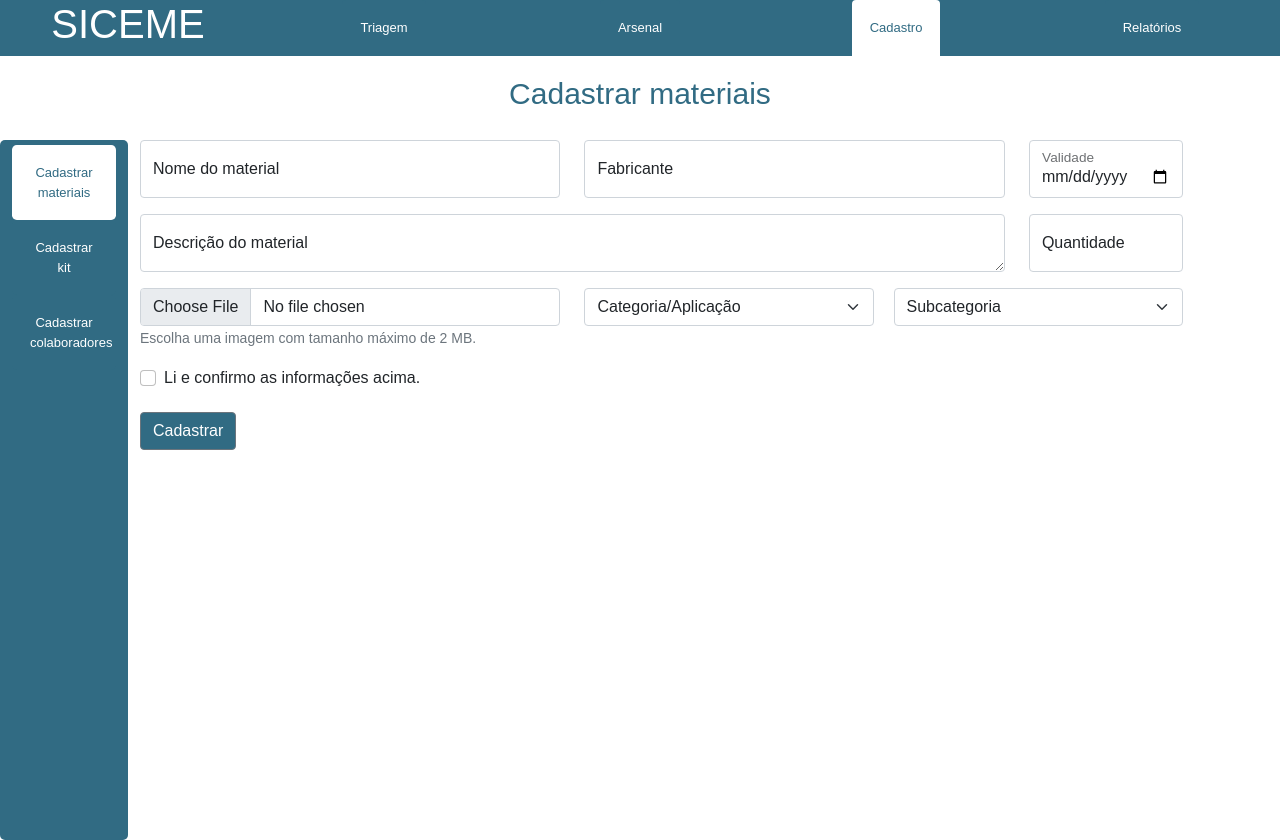
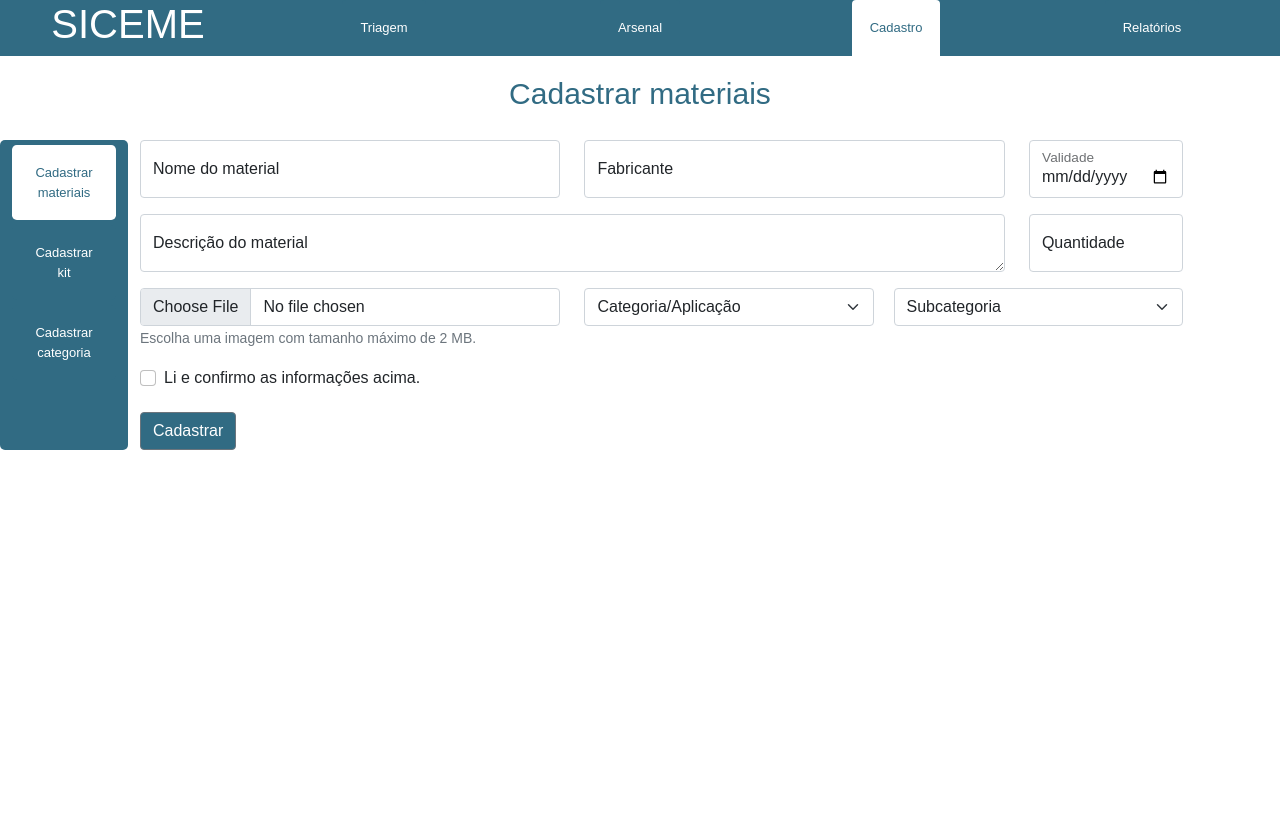
Before and after one commit to kaellandrade/siceme, a React (Create React App) app in the folder front-end/: page /cadastro in a window 1280 px wide. After the commit the page ends 800 px from the top, so only its background shows below. Built offline with nearby package versions, Linux system fonts and the light colour scheme.

Commit message:
add margem nos botoes do sub menu

```diff
--- a/front-end/src/components/Modal/Modal_detalhes.jsx
+++ b/front-end/src/components/Modal/Modal_detalhes.jsx
@@ -10,7 +10,8 @@ function Modal_detalhes(props) {
   return (
     <div>
       <Button
-        color="danger"
+        className='button mais-detalhes'
+        color="link"
         onClick={() => setModal(true)}
       >
         Mais detalhes
@@ -39,6 +40,7 @@ function Modal_detalhes(props) {
                       name="nome"
                       type="name"
                       placeholder="Nome do material"
+                      readOnly
                     />
                     <Label for="nome do material">
                       Nome do material
@@ -52,6 +54,7 @@ function Modal_detalhes(props) {
                       name="name"
                       type="name"
                       placeholder="Fabricante"
+                      readOnly
                     />
                     <Label for="fabricante">
                       Fabricante
@@ -65,6 +68,7 @@ function Modal_detalhes(props) {
                       name="validade"
                       type="date"
                       placeholder="Validade"
+                      readOnly
                     />
                     <Label for="validade">
                       Validade
@@ -83,6 +87,7 @@ function Modal_detalhes(props) {
                       type="textarea"
                       maxLength={250}
                       placeholder="Descrição do material"
+                      readOnly
                     />
                     <Label for="descricao">
                       Descrição do material
@@ -109,44 +114,7 @@ function Modal_detalhes(props) {
                 </Col>
               </Row>
 
-              <Row>
-                <Col md={5}>
-                  <FormGroup>
 
-                    <Input
-                      id="file image"
-                      name="file image"
-                      type="file"
-                      placeholder="imagem"
-                    />
-                    <FormText>
-                      Escolha uma imagem com tamanho máximo de 2 MB.
-                    </FormText>
-                  </FormGroup>
-                </Col>
-                <Col md={7}>
-                  <FormGroup floating>
-
-                  </FormGroup>
-                </Col>
-              </Row>
-
-              <FormGroup check>
-                <Input
-                  id="check"
-                  name="check"
-                  type="checkbox"
-                />
-                <Label
-                  check
-                  for="check"
-                >
-                  Li e confirmo as informações acima.
-                </Label>
-              </FormGroup>
-              <Button className="button cadastrar material" type="submit" >
-                Cadastrar
-              </Button>
 
             </Form>
           </div>
--- a/front-end/src/pages/Cadastro/ButtonSubStyle.js
+++ b/front-end/src/pages/Cadastro/ButtonSubStyle.js
@@ -14,6 +14,8 @@ export const ButtonSubM = styled(Button)`
   border-width: 2px;
   border-color: #316B83;
   text-transform: none;
+  margin-bottom: 5px;
+
 
   :hover{
     background-color: #6497b1;
--- a/front-end/src/pages/Cadastro/index.css
+++ b/front-end/src/pages/Cadastro/index.css
@@ -24,9 +24,10 @@ main.container.flex-column {
 div.col-md-1 {
   background-color: #316B83;
   border-radius: 5px;
-  width: 10%;
+  min-width: 120px;
   padding-top: 5px;
-  height: 800px;
+  /* height: 800px; */
+
 
   align-items: center;
 }
--- a/front-end/src/pages/Cadastro/index.js
+++ b/front-end/src/pages/Cadastro/index.js
@@ -48,15 +48,24 @@ function Main(props) {
           <div className="row">
 
             <div className="col-md-1">
+              <div className="row">
                 <button type="button" className="buttonMenu" onClick={(event) => { event.preventDefault(); setButtonSelect("Cadastrar materiais") }} >
                   <ButtonSubMenu texto={"Cadastrar materiais"} buttonSelect={buttonSelect} />
                 </button>
+
+              </div>
+              <div className="row">
                 <button type="button" className="buttonMenu" onClick={(event) => { event.preventDefault(); setButtonSelect("Cadastrar kit") }} >
                   <ButtonSubMenu texto={"Cadastrar kit"} buttonSelect={buttonSelect} />
                 </button>
-              <button type="button" className="buttonMenu" onClick={(event) => { event.preventDefault(); setButtonSelect("Cadastrar colaboradores") }} >
-                <ButtonSubMenu texto={"Cadastrar colaboradores"} buttonSelect={buttonSelect} />
+
+              </div>
+              <div className="row">
+                <button type="button" className="buttonMenu" onClick={(event) => { event.preventDefault(); setButtonSelect("Cadastrar categoria") }} >
+                  <ButtonSubMenu texto={"Cadastrar categoria"} buttonSelect={buttonSelect} />
                 </button>
+
+              </div>
 
             </div>
 
--- a/front-end/src/pages/Triagem/ButtonSubStyle.js
+++ b/front-end/src/pages/Triagem/ButtonSubStyle.js
@@ -14,6 +14,7 @@ export const ButtonSubM = styled(Button)`
   border-width: 2px;
   border-color: #316B83;
   text-transform: none;
+  margin-bottom: 5px;
   :hover{
     background-color: #316B83;
     box-shadow: 0px 0px 3px 0px rgba(184,175,184,1);
```
Lines whose indentation alone changed are shown as unchanged.
